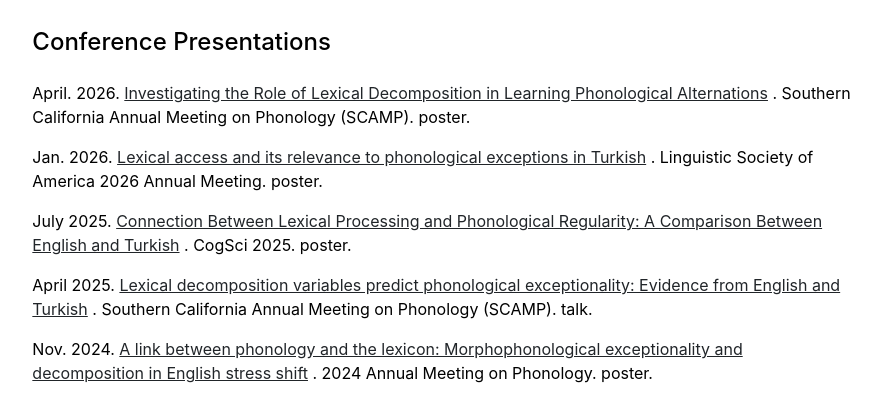
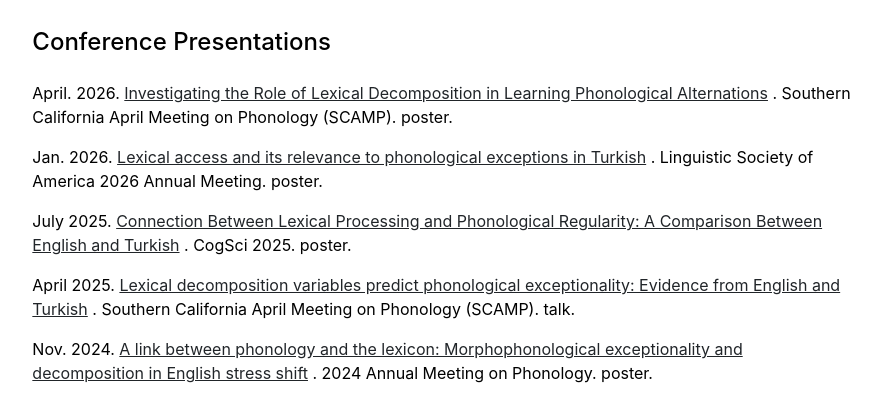
Before and after one commit to darbygrachek/darbygrachek.github.io, a Jekyll site: the page built from publications.md, in a window 1280 px wide. Shown: the part 584-988 px from the top of the page, without its empty margins (197-1082 px from the left). Built offline with Jekyll 4.4.1, drawn with Linux system fonts in a browser that asks for light colours.

Commit message:
Update publications.yml

```diff
--- a/_data/publications.yml
+++ b/_data/publications.yml
@@ -14,7 +14,7 @@ conference_presentations:
       title_url: '/publications/SCAMP2026_poster_references.pdf'
       #additional_author: ''
       #additional_author_url: ''
-      conference_name: 'Southern California Annual Meeting on Phonology (SCAMP)'
+      conference_name: 'Southern California April Meeting on Phonology (SCAMP)'
       presentation_type: 'Poster'
 
     - date: 'Jan. 2026'
@@ -38,7 +38,7 @@ conference_presentations:
       #title_url: '/publications/AMP2024_submission.pdf'
       #additional_author: ''
       #additional_author_url: ''
-      conference_name: 'Southern California Annual Meeting on Phonology (SCAMP)'
+      conference_name: 'Southern California April Meeting on Phonology (SCAMP)'
       presentation_type: 'Talk'
 
     - date: 'Nov. 2024'
```
